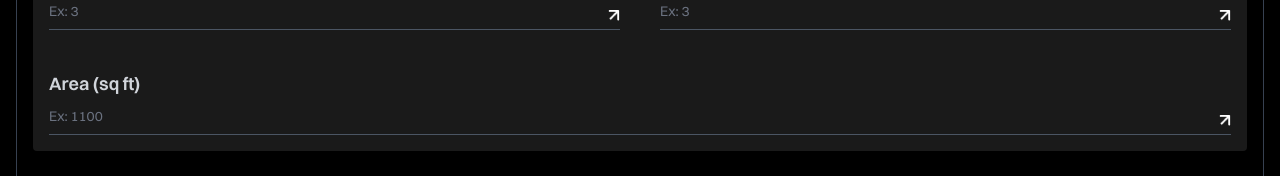
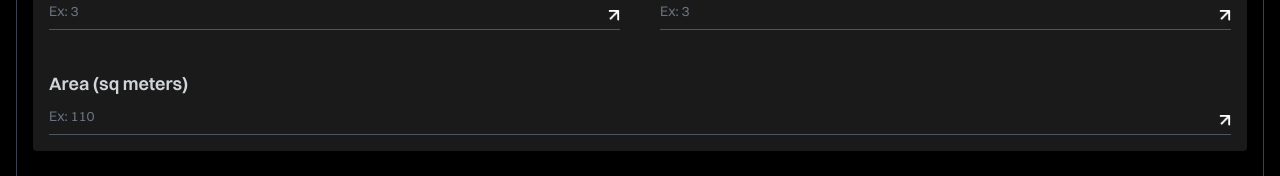
Before and after one commit to elizadoltu/realio-real-estate-platform, an Angular app: page /post-property in a window 1280 px wide. Shown: the part 403-579 px from the top of the page. Built offline with nearby package versions, Linux system fonts and the light colour scheme; sample sign-in values are in the browser's storage.

Commit message:
fix: update area label from 'sq ft' to 'sq meters' for consistency and clarity; add alert for login error

```diff
--- a/src/app/components/home/post-property/post-property.component.html
+++ b/src/app/components/home/post-property/post-property.component.html
@@ -105,12 +105,12 @@
 
               <div class="flex items-end border-b border-gray-600 pb-2 col-span-2">
                 <div class="flex-1 flex flex-col">
-                  <label class="text-gray-300 text-lg font-switzer-semibold">Area (sq ft)</label>
+                  <label class="text-gray-300 text-lg font-switzer-semibold">Area (sq meters)</label>
                   <input
                     id="squareFootage"
                     type="number"
                     formControlName="squareFootage"
-                    placeholder="Ex: 1100"
+                    placeholder="Ex: 110"
                     class="bg-transparent mt-2 outline-none placeholder-gray-500 text-primary-white text-sm"
                   />
                 </div>
--- a/src/app/components/user/edit-property/edit-property.component.html
+++ b/src/app/components/user/edit-property/edit-property.component.html
@@ -99,7 +99,7 @@
             <!-- Square Footage -->
             <div class="flex items-end border-b border-gray-600 pb-2">
               <div class="flex-1 flex flex-col">
-                <label class="text-gray-300 text-lg font-switzer-semibold">Area (sq ft)</label>
+                <label class="text-gray-300 text-lg font-switzer-semibold">Area (sq meters)</label>
                 <input
                   id="squareFootage"
                   type="number"
--- a/src/app/components/user/login/login.component.ts
+++ b/src/app/components/user/login/login.component.ts
@@ -38,6 +38,7 @@ export class LoginComponent implements OnDestroy {
         },
         (error) => {
           console.error('Login failed', error);
+          alert("Wrong credentials!");
         }
       );
     }
```
